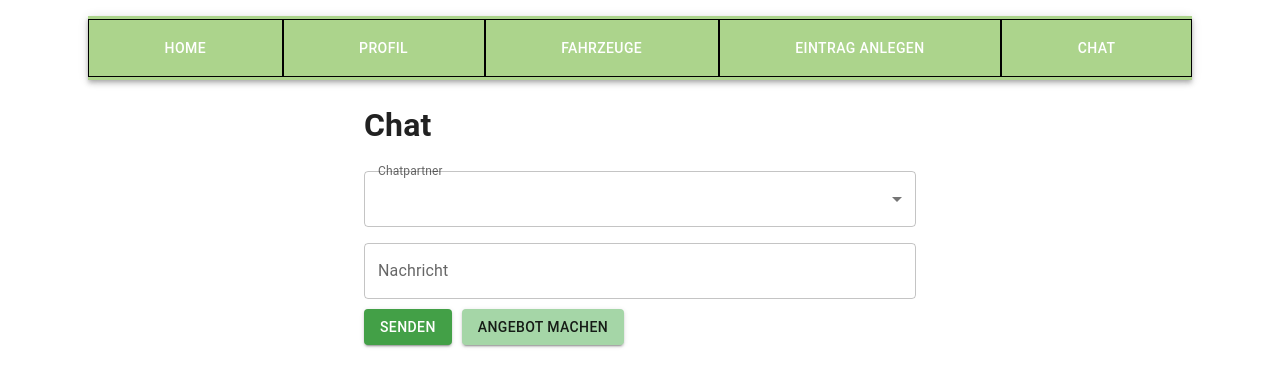
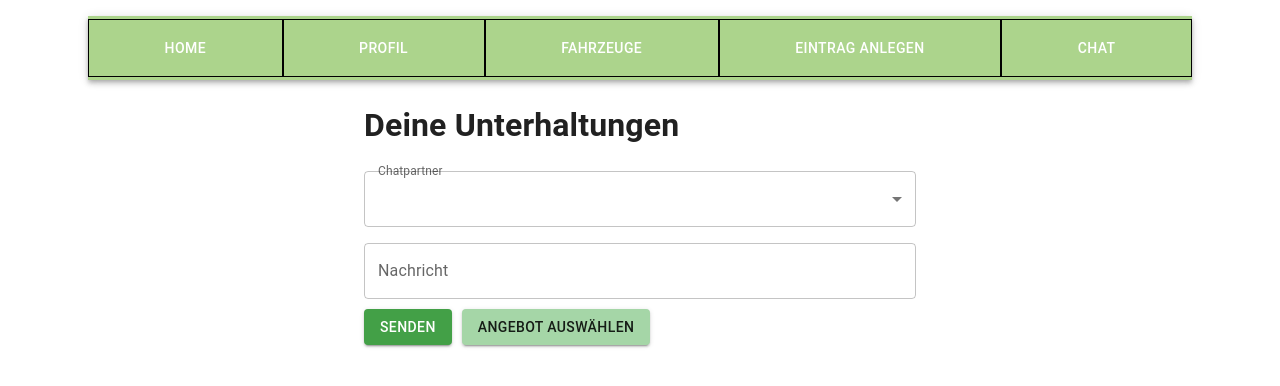
Before and after one commit to mariemllr/MyCargonaut-Frontend, a React (Create React App) app: page /chat in a window 1280 px wide. Shown: the top 386 px of the page. Built offline with nearby package versions, Linux system fonts and the light colour scheme.

Commit message:
Changed Text

```diff
--- a/src/pages/Chat/Chat.tsx
+++ b/src/pages/Chat/Chat.tsx
@@ -59,8 +59,6 @@ const Chat: React.FC = () => {
     wordWrap: "break-word",
     backgroundColor: theme.palette.grey[200],
   }));
-
-  // ... (Rest des Codes bleibt gleich)
 
   const initialChatPartners: ChatPartner[] = [
     {
@@ -165,7 +163,7 @@ const Chat: React.FC = () => {
 
   return (
     <Container maxWidth="sm">
-      <h1>Chat</h1>
+      <h1>Deine Unterhaltungen</h1>
       <FormControl fullWidth>
         <InputLabel>Chatpartner</InputLabel>
         <Select
@@ -257,7 +255,7 @@ const Chat: React.FC = () => {
         variant="contained"
         color="secondary"
         style={{ marginTop: "10px" }}>
-        Angebot machen
+        Angebot Auswählen
       </Button>
     </Container>
   );
```
